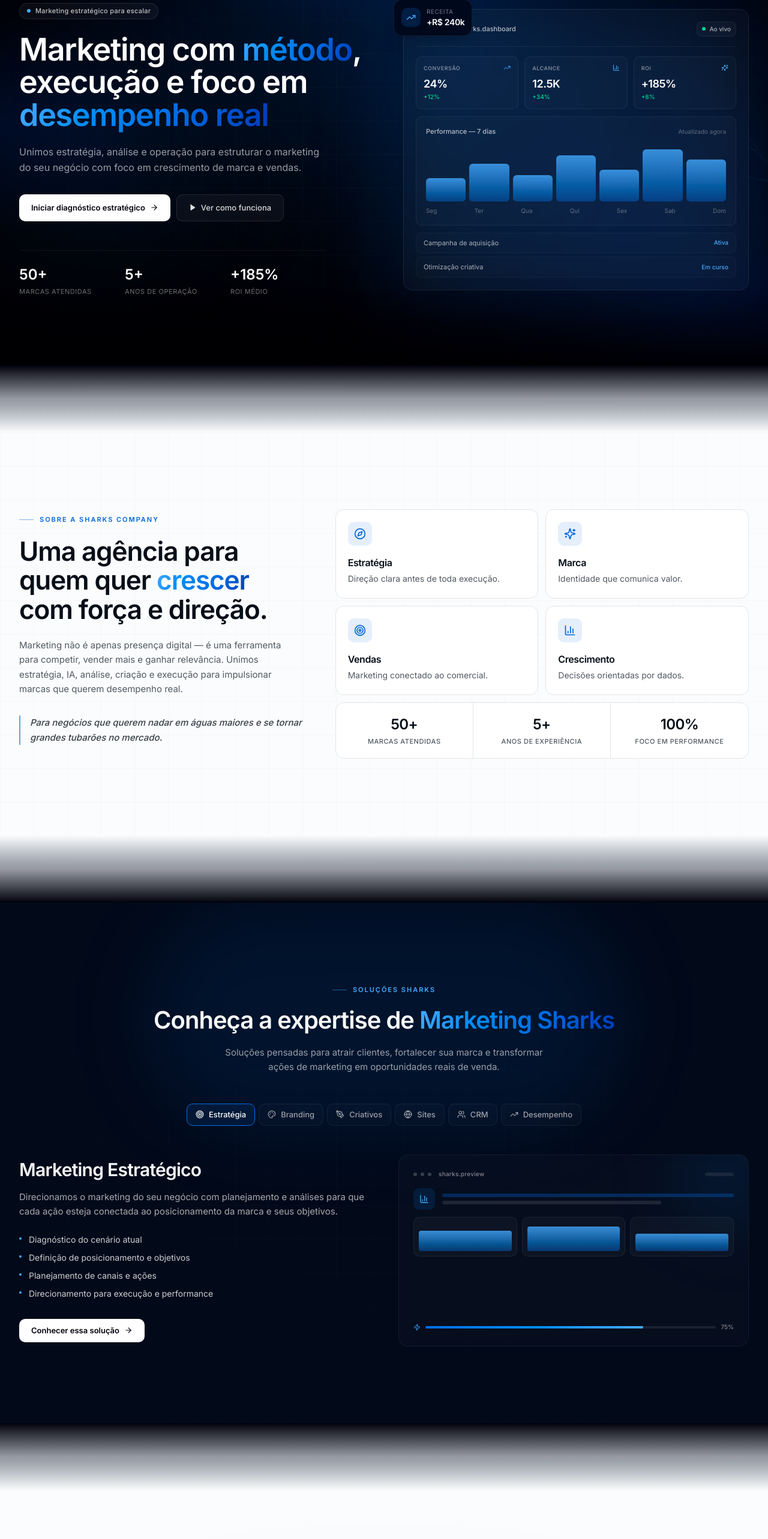
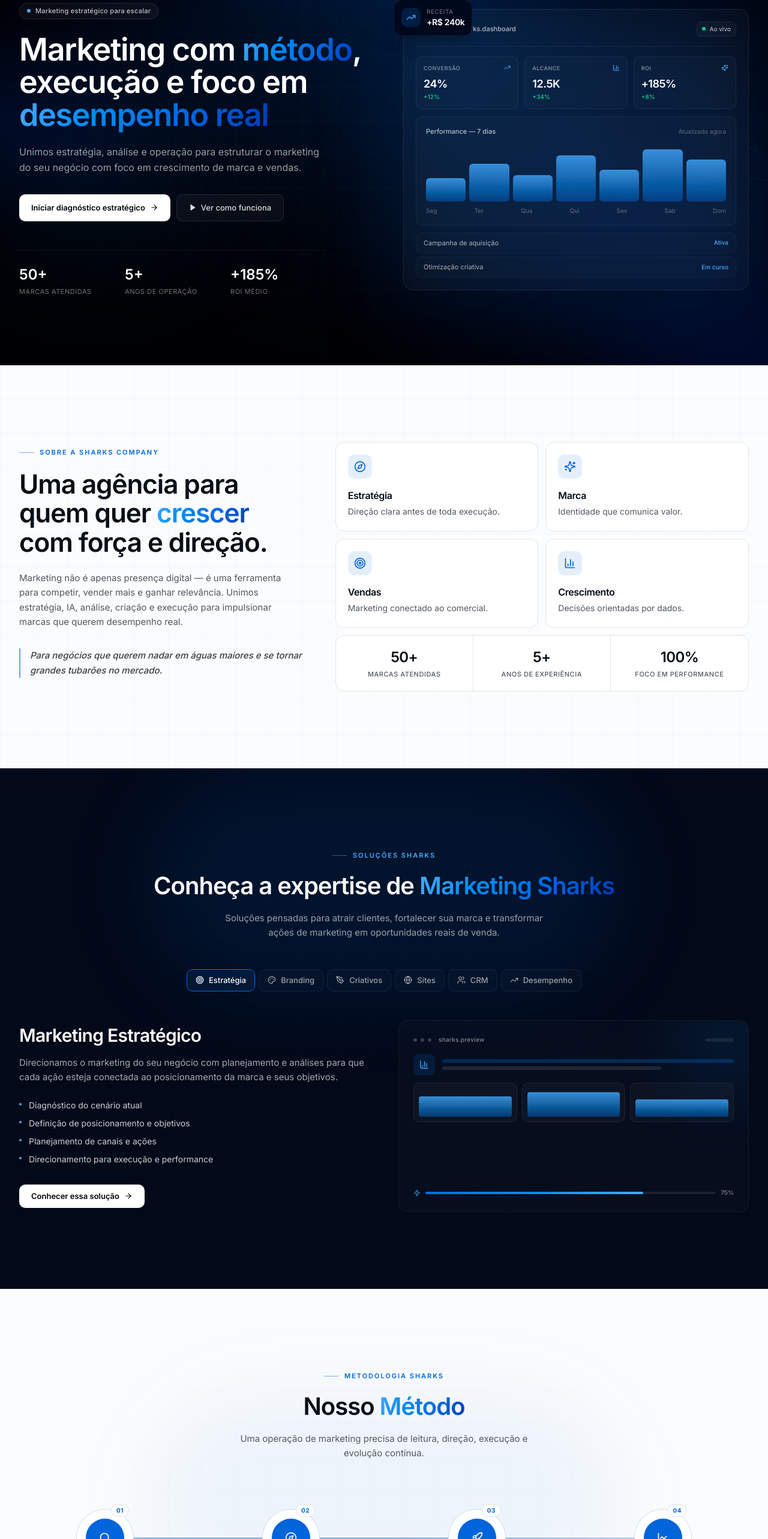
Before and after one commit to rdjunior4/Institucional_Sharks_Company, a Next.js app: page / in a window 1280 px wide. Shown: the part 191-2757 px from the top of the page at 60% size. Built offline with nearby package versions, Linux system fonts and the light colour scheme.

Commit message:
fix: smooth transition between Hero and About sections\n\nRemove intermediate gradients and refine fade for clean transition.

```diff
--- a/app/page.tsx
+++ b/app/page.tsx
@@ -1,6 +1,5 @@
 import { Header } from "@/components/sharks/header"
 import { HeroSection } from "@/components/sharks/hero-section"
-import { SharkFinTransition } from "@/components/sharks/shark-fin-transition"
 import { AboutSection } from "@/components/sharks/about-section"
 import { SolutionsSection } from "@/components/sharks/solutions-section"
 import { MethodSection } from "@/components/sharks/method-section"
@@ -14,14 +13,10 @@ export default function SharksCompanyPage() {
     <main className="min-h-screen">
       <Header />
       <HeroSection />
-      <SharkFinTransition variant="dark-to-light" />
       <AboutSection />
-      <SharkFinTransition variant="light-to-dark" />
       <SolutionsSection />
-      <SharkFinTransition variant="dark-to-light" />
       <MethodSection />
       <CasesSection />
-      <SharkFinTransition variant="light-to-dark" />
       <FinalCTASection />
       <ContactSection />
       <Footer />
--- a/components/sharks/hero-section.tsx
+++ b/components/sharks/hero-section.tsx
@@ -286,8 +286,7 @@ export function HeroSection() {
           </motion.div>
         </div>
 
-        {/* Bottom fade for smooth transition */}
-        <div className="pointer-events-none absolute inset-x-0 bottom-0 h-32 bg-gradient-to-b from-transparent to-sharks-navy-darker" />
+
       </div>
     </section>
   )
```
